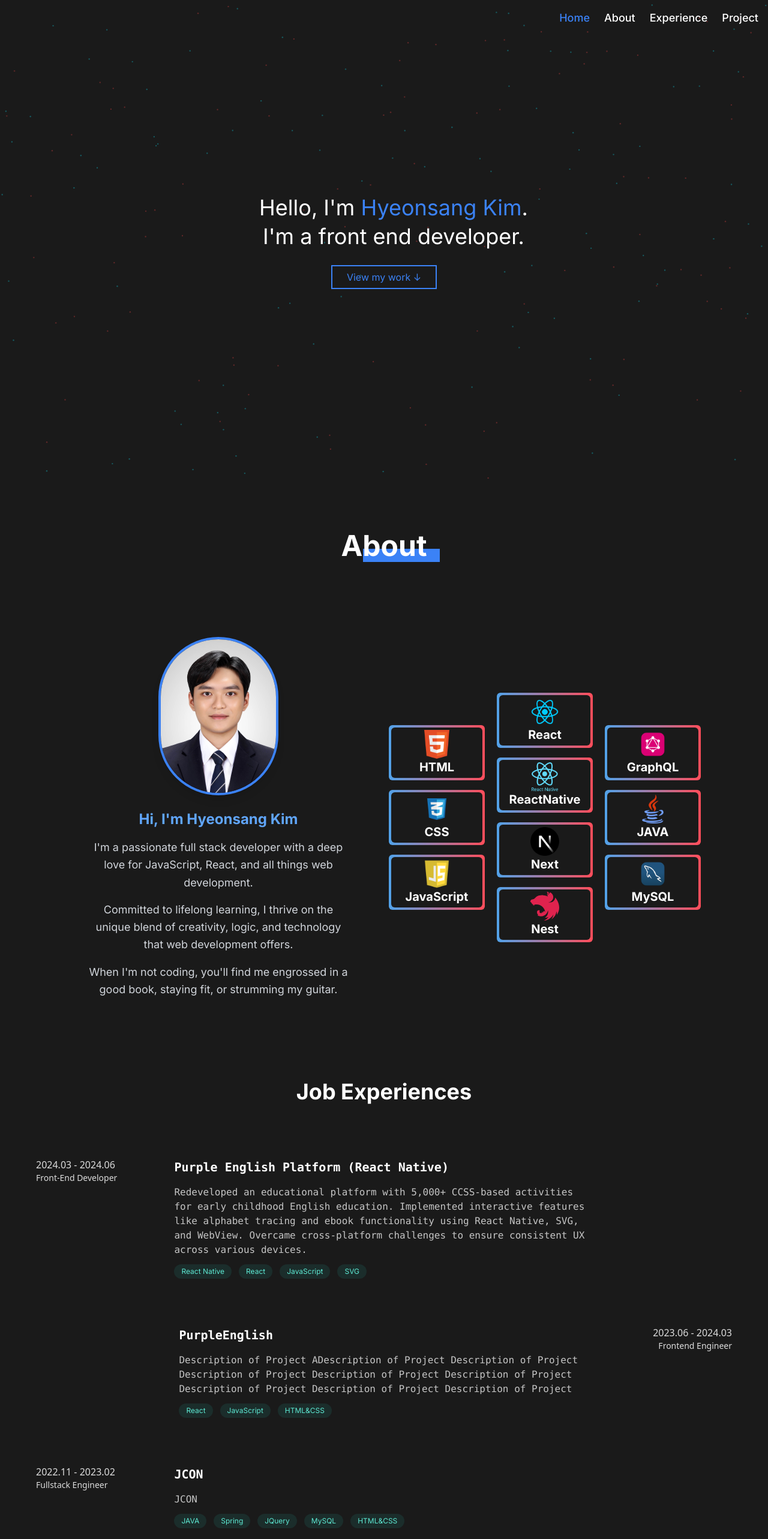
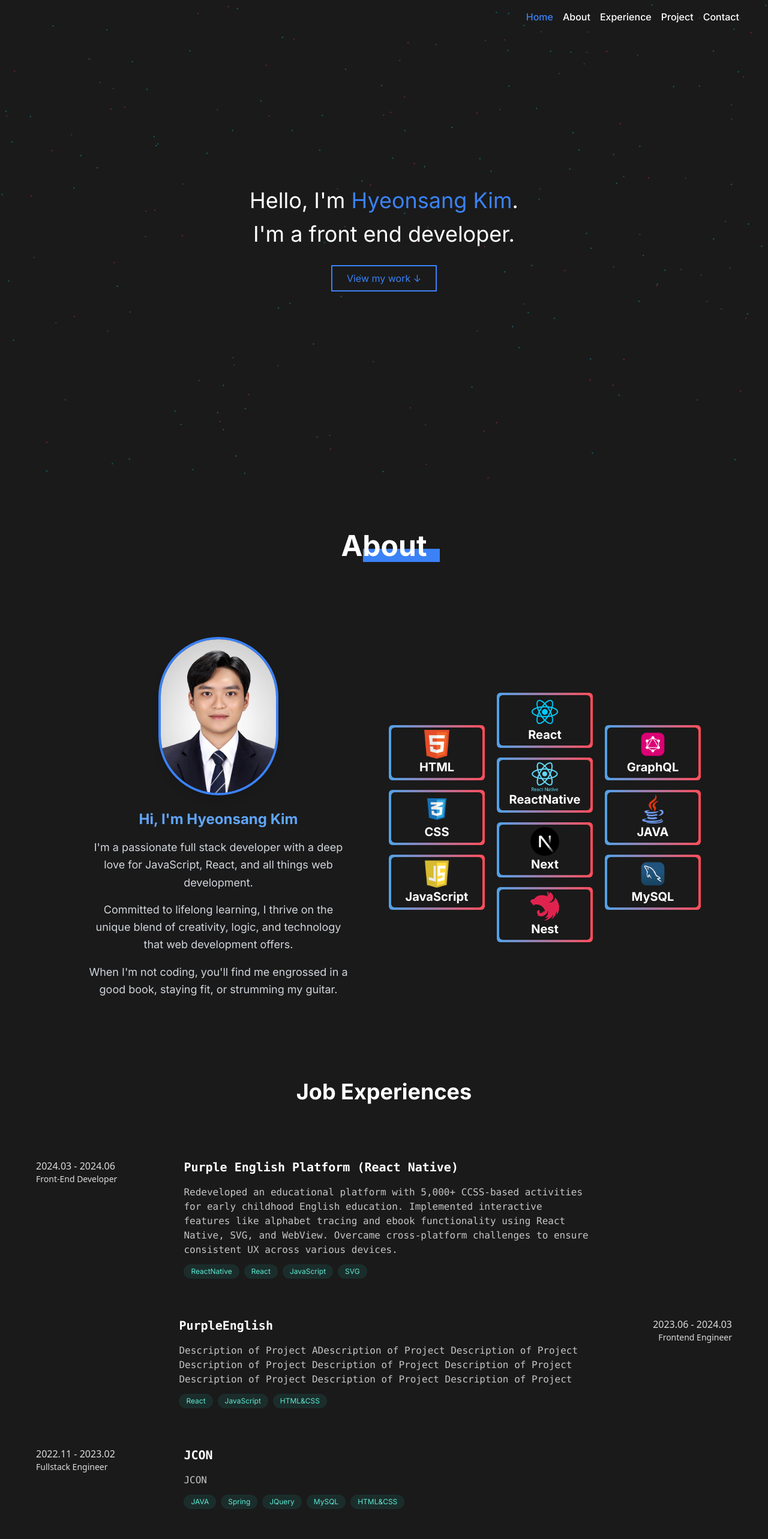
Before and after one commit to HyeonsangKim/NewPortfolio, a Next.js app: page / in a window 1280 px wide. Shown: the top 2566 px of the page at 60% size. Built offline with nearby package versions, Linux system fonts and the light colour scheme.

Commit message:
scroll + hook

```diff
--- a/app/contents/Page1.tsx
+++ b/app/contents/Page1.tsx
@@ -2,11 +2,12 @@
 import { useEffect, useRef, useState } from "react";
 import Image from "next/image";
 import IconBox from "@/components/IconBox";
+import { useVisibility } from "../hooks/useVisibility";
 
 export default function Page1({ onVisible }: any) {
-  const sectionRef = useRef<HTMLDivElement | null>(null);
-  const [isInView, setIsInView] = useState(false);
+  const { sectionRef, isInView } = useVisibility("section1", onVisible);
   const [isMobile, setIsMobile] = useState(false);
+  const [visibleIcons, setVisibleIcons] = useState<number[]>([]);
 
   useEffect(() => {
     const checkMobile = () => {
@@ -16,32 +17,6 @@ export default function Page1({ onVisible }: any) {
     window.addEventListener("resize", checkMobile);
     return () => window.removeEventListener("resize", checkMobile);
   }, []);
-
-  useEffect(() => {
-    const observer = new IntersectionObserver(
-      (entries) => {
-        entries.forEach((entry) => {
-          if (entry.isIntersecting) {
-            onVisible("section1");
-            setIsInView(true);
-          }
-        });
-      },
-      { threshold: 0.2 }
-    );
-
-    if (sectionRef.current) {
-      observer.observe(sectionRef.current);
-    }
-
-    return () => {
-      if (sectionRef.current) {
-        observer.unobserve(sectionRef.current);
-      }
-    };
-  }, [onVisible]);
-
-  const [visibleIcons, setVisibleIcons] = useState<number[]>([]);
 
   useEffect(() => {
     const totalIcons = 10;
--- a/app/contents/Page2.tsx
+++ b/app/contents/Page2.tsx
@@ -1,40 +1,14 @@
 "use client";
 import ExperienceSection from "@/components/ExprienceList";
-import ParticlesCanvas from "@/components/ParticleCanvas";
-import { useEffect, useRef, useState } from "react";
+import { useVisibility } from "../hooks/useVisibility";
 
 export default function Page2({ onVisible }: any) {
-  const sectionRef2 = useRef<HTMLDivElement>(null);
-  const [isInView, setIsInView] = useState<boolean>(false);
-
-  useEffect(() => {
-    const observer = new IntersectionObserver(
-      (entries) => {
-        entries.forEach((entry) => {
-          if (entry.isIntersecting) {
-            onVisible("section2");
-            setIsInView(true);
-          }
-        });
-      },
-      { threshold: 0.2 }
-    );
-
-    if (sectionRef2.current) {
-      observer.observe(sectionRef2.current);
-    }
-
-    return () => {
-      if (sectionRef2.current) {
-        observer.unobserve(sectionRef2.current);
-      }
-    };
-  }, [onVisible]);
+  const { sectionRef, isInView } = useVisibility("main", onVisible);
 
   return (
     <section
       id="section2"
-      ref={sectionRef2}
+      ref={sectionRef}
       className="section m-auto relative min-h-screen"
     >
       <div className="container mx-auto px-4 sm:px-6 lg:px-8 pt-16 relative z-10">
--- a/app/contents/Page3.tsx
+++ b/app/contents/Page3.tsx
@@ -1,33 +1,10 @@
 "use client";
 import { PersonalProject } from "@/components/Project";
-import { useEffect, useRef, useState } from "react";
+import { useVisibility } from "../hooks/useVisibility";
 
 export default function Page3({ onVisible }: any) {
-  const sectionRef = useRef<HTMLDivElement | null>(null);
-  const [isInView, setIsInView] = useState<boolean>(false);
-  useEffect(() => {
-    const observer = new IntersectionObserver(
-      (entries) => {
-        entries.forEach((entry) => {
-          if (entry.isIntersecting) {
-            onVisible("section3");
-            setIsInView(true);
-          }
-        });
-      },
-      { threshold: 0.2 }
-    );
+  const { sectionRef, isInView } = useVisibility("main", onVisible);
 
-    if (sectionRef.current) {
-      observer.observe(sectionRef.current);
-    }
-
-    return () => {
-      if (sectionRef.current) {
-        observer.unobserve(sectionRef.current);
-      }
-    };
-  }, [onVisible]);
   return (
     <section ref={sectionRef} id="section3" className="section m-auto">
       {/* <ParticlesCanvas /> */}
--- /dev/null
+++ b/app/hooks/useVisibility.ts
@@ -0,0 +1,40 @@
+import { useEffect, useRef, useState } from "react";
+
+export function useVisibility(
+  sectionId: string,
+  onVisible: (section: string) => void
+) {
+  const sectionRef = useRef<HTMLDivElement | null>(null);
+  const [isInView, setIsInView] = useState(false);
+
+  useEffect(() => {
+    const observer = new IntersectionObserver(
+      (entries) => {
+        entries.forEach((entry) => {
+          if (entry.isIntersecting) {
+            setIsInView(true);
+            onVisible(sectionId);
+          } else {
+            setIsInView(false);
+          }
+        });
+      },
+      {
+        threshold: 0.1, // 10% 가 보이면 감지
+        rootMargin: "-10% 0px -10% 0px", // 상하 10% 여유 공간
+      }
+    );
+
+    if (sectionRef.current) {
+      observer.observe(sectionRef.current);
+    }
+
+    return () => {
+      if (sectionRef.current) {
+        observer.unobserve(sectionRef.current);
+      }
+    };
+  }, [sectionId, onVisible]);
+
+  return { sectionRef, isInView };
+}
--- a/app/main/page.tsx
+++ b/app/main/page.tsx
@@ -1,10 +1,10 @@
 "use client";
 import { useEffect, useRef, useState } from "react";
 import { Link } from "react-scroll";
+import { useVisibility } from "../hooks/useVisibility";
 
 export default function Main({ onVisible }: any) {
-  const mainRef = useRef<HTMLDivElement | null>(null);
-  const [isInView, setIsInView] = useState(false);
+  const { sectionRef, isInView } = useVisibility("main", onVisible);
   const [btnAnimation, setBtnAnimation] = useState(false);
 
   useEffect(() => {
@@ -19,52 +19,59 @@ export default function Main({ onVisible }: any) {
         entries.forEach((entry) => {
           if (entry.isIntersecting) {
             onVisible("main");
-            setIsInView(true);
           }
         });
       },
       { threshold: 0.5 }
     );
 
-    if (mainRef.current) {
-      observer.observe(mainRef.current);
+    if (sectionRef.current) {
+      observer.observe(sectionRef.current);
     }
 
     return () => {
-      if (mainRef.current) {
-        observer.unobserve(mainRef.current);
+      if (sectionRef.current) {
+        observer.unobserve(sectionRef.current);
       }
     };
   }, [onVisible]);
+
   return (
-    //h-screen bg-gray-100 flex items-center justify-center
-    <div id="main" ref={mainRef} className="flex justify-center min-h-screen">
-      <div className="relative w-full h-screen flex flex-col justify-center items-center gap-2">
+    <div
+      id="main"
+      ref={sectionRef}
+      className="flex justify-center items-center min-h-screen"
+    >
+      <div className="w-full px-4 sm:px-6 lg:px-8 flex flex-col justify-center items-center text-center">
         <div
-          className={`${
+          className={`mb-4 ${
             isInView
-              ? "transform translate-x-4 opacity-100 transition duration-500 ease-out"
+              ? "transform translate-x-0 opacity-100 transition duration-500 ease-out"
               : "transform -translate-x-10 opacity-0"
           }`}
         >
-          <span className="text-white text-4xl">Hello, I&apos;m </span>
-          <span className="text-blue-500 text-4xl">Hyeonsang Kim</span>
-          <span className="text-white text-4xl">.</span>
+          <span className="text-white text-2xl sm:text-3xl md:text-4xl">
+            Hello, I&apos;m{" "}
+          </span>
+          <span className="text-blue-500 text-2xl sm:text-3xl md:text-4xl">
+            Hyeonsang Kim
+          </span>
+          <span className="text-white text-2xl sm:text-3xl md:text-4xl">.</span>
         </div>
         <div
-          className={`${
+          className={`mb-8 ${
             isInView
-              ? "transform translate-x-4 opacity-100 transition duration-500 ease-out"
+              ? "transform translate-x-0 opacity-100 transition duration-500 ease-out"
               : "transform translate-x-10 opacity-0"
           }`}
         >
-          <h1 className="text-white text-4xl">
+          <h1 className="text-white text-2xl sm:text-3xl md:text-4xl">
             I&apos;m a front end developer.
           </h1>
         </div>
 
         <div
-          className={`mt-7 transition transform ${
+          className={`transition transform ${
             btnAnimation
               ? "translate-y-0 opacity-100"
               : "translate-y-6 opacity-0"
@@ -74,7 +81,7 @@ export default function Main({ onVisible }: any) {
             to="section1"
             smooth={true}
             duration={500}
-            className="border-2 px-6 border-blue-500 p-2 mt-4 transform transition-transform duration-300 hover:scale-105  cursor-pointer"
+            className="inline-block border-2 px-6 py-2 border-blue-500 transform transition-transform duration-300 hover:scale-105 cursor-pointer"
           >
             <span className="text-blue-500">View my work ↓</span>
           </Link>
--- a/components/ExprienceList.tsx
+++ b/components/ExprienceList.tsx
@@ -7,7 +7,7 @@ const experiences = [
     title: "Purple English Platform (React Native)",
     description:
       "Redeveloped an educational platform with 5,000+ CCSS-based activities for early childhood English education. Implemented interactive features like alphabet tracing and ebook functionality using React Native, SVG, and WebView. Overcame cross-platform challenges to ensure consistent UX across various devices.",
-    stacks: ["React Native", "React", "JavaScript", "SVG"],
+    stacks: ["ReactNative", "React", "JavaScript", "SVG"],
   },
   {
     date: "2023.06 - 2024.03",
@@ -43,12 +43,12 @@ const experiences = [
 
 function ExperienceSection({ isInView }: { isInView: boolean }) {
   return (
-    <div className="flex flex-col gap-12 mt-4">
+    <div className="flex flex-col gap-8 mt-4">
       {experiences.map((experience, index) => (
         <div
           key={index}
           className={`flex flex-col md:flex-row ${
-            index % 2 === 0 ? "lg:justify-start" : "lg:justify-end"
+            index % 2 === 0 ? "md:justify-start" : "md:justify-end"
           } transition-all duration-1000 ease-out transform ${
             isInView
               ? "opacity-100 translate-x-0"
@@ -58,14 +58,14 @@ function ExperienceSection({ isInView }: { isInView: boolean }) {
           }`}
         >
           <div
-            className={`flex lg:w-4/5 w-full p-4 rounded-md flex-col ${
+            className={`flex w-full md:w-4/5 p-4 rounded-md flex-col ${
               index % 2 === 0 ? "md:flex-row" : "md:flex-row-reverse"
-            } items-center`}
+            } items-start`}
           >
             <div
-              className={`md:w-1/4 w-full h-full ${
-                index % 2 === 0 ? "text-left" : "lg:text-right"
-              } mb-1`}
+              className={`w-full md:w-1/4 mb-4 md:mb-0 ${
+                index % 2 === 0 ? "md:text-left" : "md:text-right"
+              }`}
             >
               <p className="text-sm lg:text-base font-sans text-white text-opacity-85">
                 {experience.date}
@@ -75,20 +75,20 @@ function ExperienceSection({ isInView }: { isInView: boolean }) {
               </p>
             </div>
             <div
-              className={`md:w-3/4 w-full ${
-                index % 2 === 0 ? "text-left" : "text-right"
+              className={`w-full md:w-3/4 ${
+                index % 2 === 0 ? "md:pl-4" : "md:pr-4"
               }`}
             >
-              <h2 className="text-xl font-mono text-left font-bold text-white mb-4">
+              <h2 className="text-xl font-mono font-bold text-white mb-4">
                 {experience.title}
               </h2>
-              <p className="text-white font-mono text-left text-sm md:text-base text-opacity-75">
+              <p className="text-white font-mono text-sm md:text-base text-opacity-75">
                 {experience.description}
               </p>
-              <div className="gap-3 flex flex-row mt-3">
-                {experience.stacks.map((stack, index) => (
+              <div className="flex flex-wrap gap-2 mt-3">
+                {experience.stacks.map((stack, stackIndex) => (
                   <p
-                    key={index}
+                    key={stackIndex}
                     className="bg-teal-400/10 text-teal-300 rounded-full p-1 px-3 text-xs"
                   >
                     {stack}
--- a/components/Header.tsx
+++ b/components/Header.tsx
@@ -1,25 +1,37 @@
-import React, { useState, useEffect } from "react";
-import { Link } from "react-scroll";
+import React, { useState, useEffect, useCallback } from "react";
+import { Link, Events, scrollSpy } from "react-scroll";
 
-function Header({ currentSection }: { currentSection: string }) {
+function Header() {
   const [isSticky, setIsSticky] = useState(false);
+  const [activeSection, setActiveSection] = useState("main");
+
+  const handleScroll = useCallback(() => {
+    const currentScrollY = window.scrollY;
+    setIsSticky(currentScrollY > 50);
+  }, []);
 
   useEffect(() => {
-    const handleScroll = () => {
-      const currentScrollY = window.scrollY;
-      setIsSticky(currentScrollY > 50);
-    };
-
     window.addEventListener("scroll", handleScroll, { passive: true });
 
-    return () => window.removeEventListener("scroll", handleScroll);
-  }, []);
+    // react-scroll 이벤트 설정
+    Events.scrollEvent.register("begin", (to, element) => {
+      setActiveSection(to);
+    });
+
+    scrollSpy.update();
+
+    return () => {
+      window.removeEventListener("scroll", handleScroll);
+      Events.scrollEvent.remove("begin");
+    };
+  }, [handleScroll]);
 
   const navItems = [
     { to: "main", label: "Home" },
     { to: "section1", label: "About" },
     { to: "section2", label: "Experience" },
     { to: "section3", label: "Project" },
+    { to: "contact", label: "Contact" },
   ];
 
   return (
@@ -27,8 +39,8 @@ function Header({ currentSection }: { currentSection: string }) {
       className={`fixed top-0 left-0 w-full transition-all duration-300 z-50
         ${isSticky ? "bg-gray-900 shadow-lg py-2" : "bg-transparent py-4"}`}
     >
-      <nav className="container mx-auto px-4">
-        <ul className="flex justify-end space-x-6">
+      <nav className="container mx-auto px-4 sm:px-6 lg:px-8">
+        <ul className="flex justify-end space-x-4 pr-4">
           {navItems.map((item) => (
             <li key={item.to}>
               <Link
@@ -37,11 +49,12 @@ function Header({ currentSection }: { currentSection: string }) {
                 duration={500}
                 offset={-70}
                 spy={true}
+                onSetActive={() => setActiveSection(item.to)}
                 className={`
-                  cursor-pointer text-lg font-medium
+                  cursor-pointer text-base font-medium
                   transition-colors duration-300
                   ${
-                    currentSection === item.to
+                    activeSection === item.to
                       ? "text-blue-500"
                       : "text-white hover:text-blue-300"
                   }
```
